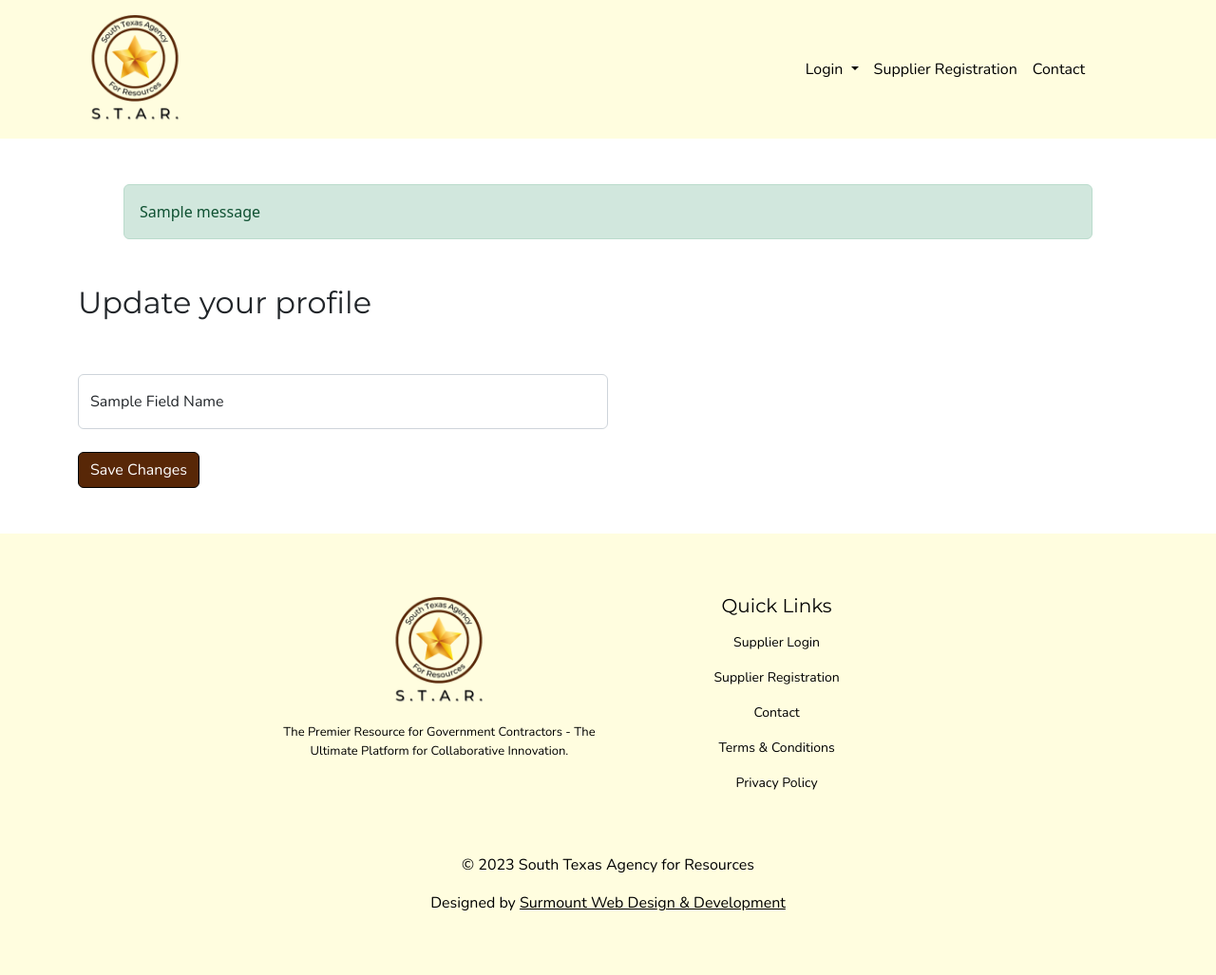
After one commit to bharding216/star, a Python web app: template project/templates/update_supplier_settings.html in a window 1280 px wide. The commit adds this page. Shown: the whole page at 95% size. Run offline with Jinja, Linux system fonts and the light colour scheme; the template is opened without the code that fills it: most values are stand-ins (such as "Sample title", 1, 10 or a date in 2020); one stand-in notice (Sample message) is shown; some libraries are stand-ins or nearby versions.

Commit message:
added edit profile for supplier

```diff
--- a/project/templates/base.html
+++ b/project/templates/base.html
@@ -97,6 +97,15 @@
                                 <a class="nav-link" aria-current="page"
                                     href="{{ url_for('views.manage_project') }}">
                                     Manage Projects
+                                </a>
+                            </li>
+                        {% endif %}
+
+                        {% if user.is_authenticated and session['user_type'] == 'supplier' %}
+                            <li class="nav-item">
+                                <a class="nav-link" aria-current="page"
+                                    href="{{ url_for('views.supplier_settings') }}">
+                                    Edit Profile
                                 </a>
                             </li>
                         {% endif %}
--- a/project/templates/current_bids.html
+++ b/project/templates/current_bids.html
@@ -3,7 +3,6 @@
 {% block title %}STAR Current Bids{% endblock %}
 
 {% block content %}
-
 
 {% with messages = get_flashed_messages(with_categories=True) %}
 {% if messages %}
--- /dev/null
+++ b/project/templates/update_supplier_settings.html
@@ -0,0 +1,83 @@
+{% extends "base.html" %}
+
+{% block title %}Update Supplier Settings | STAR{% endblock %}
+
+{% block content %}
+
+<div class="container my-5">
+    {% with messages = get_flashed_messages(with_categories=True) %}
+    {% if messages %}
+            {% for category, message in messages %}
+                {% if category == 'success' %}
+                    <div class="alert alert-success mx-5" role="alert">
+                        {{ message }}
+                    </div>
+                {% else %}
+                    <div class="alert alert-danger mx-5" role="alert">
+                        {{ message }}
+                    </div>
+                {% endif %}
+            {% endfor %}
+    {% endif %}
+    {% endwith %}
+</div>
+
+<div class="container mt-5">
+    <div class="row">
+        <div class="col">
+            <h2>Update your profile</h2>
+        </div>
+    </div>
+</div>
+
+
+<div class="container my-5">
+
+    <!-- 'lab_object' and 'field_name' are received from 'provider_settings' view function by
+        the template. Then, the form action passes the parameters to the 'update_lab' view function
+        through the URL. -->
+    <form action="{{ url_for('views.update_supplier_settings', field_name=field_name) }}" method="POST">
+
+            {% if field_name == 'password' %}
+
+            <div class="form-floating mb-3 col-md-8 col-lg-6">
+                <input type="password"
+                        name="{{ field_name }}"
+                        class="form-control"
+                        placeholder="Enter Password">
+                <label for="{{ field_name }}">Enter New Password</label>
+            </div>
+
+            <div class="form-floating mb-3 col-md-8 col-lg-6">
+                <input type="password"
+                        name="password2"
+                        class="form-control"
+                        placeholder="Confirm Password">
+                <label for="password2">Confirm New Password</label>
+            </div>
+
+            {% else %}
+
+            <div class="form-floating mb-4 col-md-8 col-lg-6">
+                <input type="text"
+                        class="form-control"
+                        name="{{ field_name }}"
+                        value="{{ user[field_name] }}"
+                        placeholder="{{ field_name|replace('_',' ')|title }}">
+
+                <!--returns a title-cased string-->
+                <label for="{{ field_name }}">{{ field_name|replace('_',' ')|title }}</label>
+            </div>
+
+            {% endif %}
+
+            <input type="submit" class="btn btn-primary" value="Save Changes">
+
+        </form>
+
+</div>
+
+
+
+
+{% endblock %}
```
Also changed, not shown: project/templates/supplier_settings.html (added, +118 -0 lines), project/views.py (+50 -0 lines).
